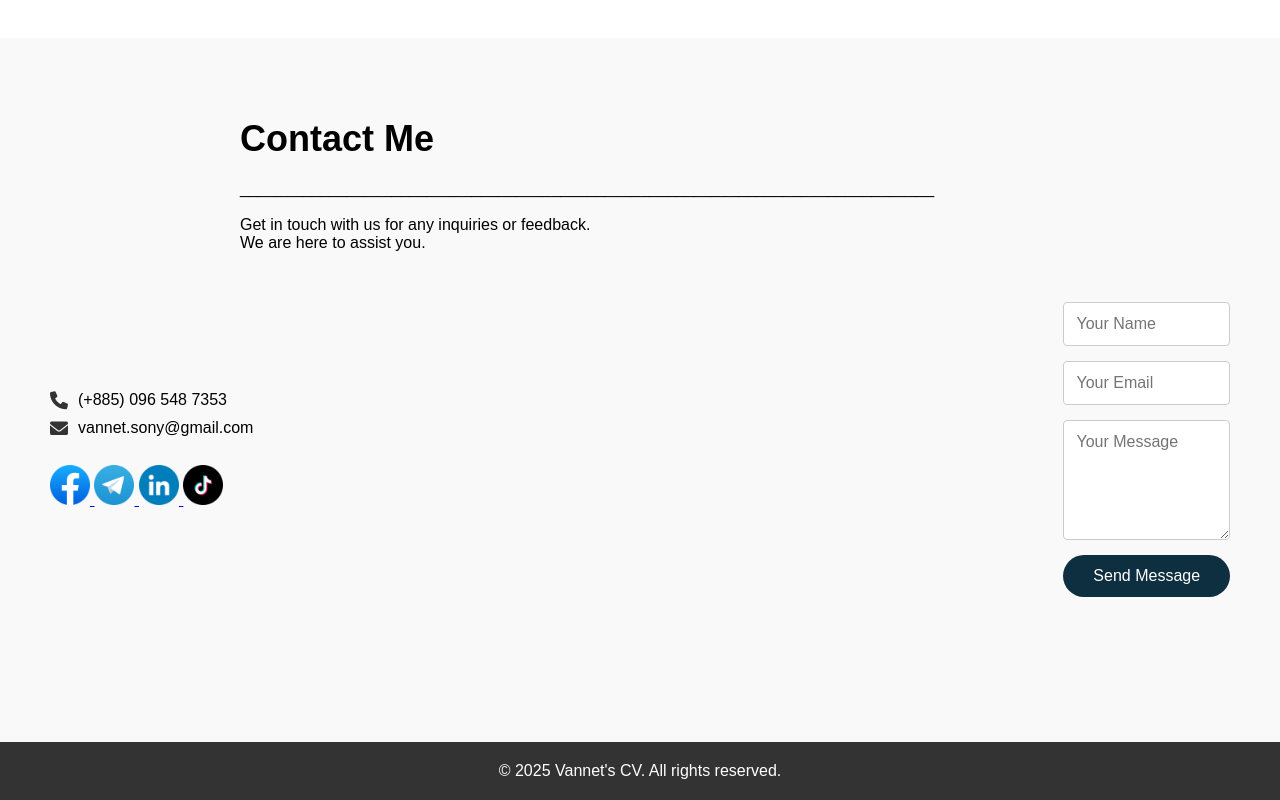
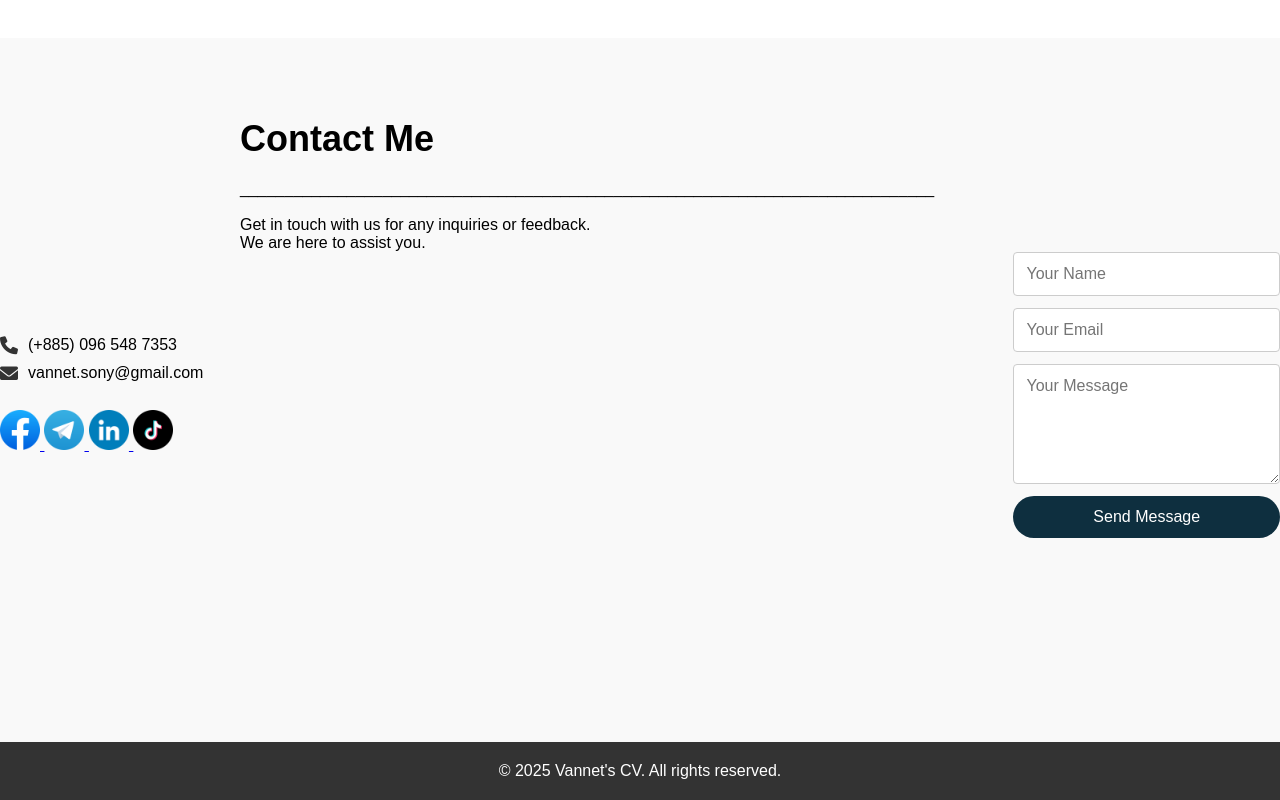
Before and after one commit to SONY-Vannet/Vannet-CV, a plain HTML site: page Index.html in a window 1280 px wide. Shown: the part 3162-3962 px from the top of the page. Drawn offline with Linux system fonts and the light colour scheme.

Commit message:
Initial commit

```diff
--- a/style.css
+++ b/style.css
@@ -279,7 +279,6 @@ nav ul li a:hover {
 }
 
 .wraps{
-  padding: 50px;
   display: flex;
   flex-direction: row;
   align-items: center;
@@ -311,7 +310,8 @@ nav ul li a:hover {
 #contact form {
   display: flex;
   flex-direction: column;
-  gap: 15px;
+  gap: 12px;
+  width: 400px;
 }
 
 #contact input,
```
